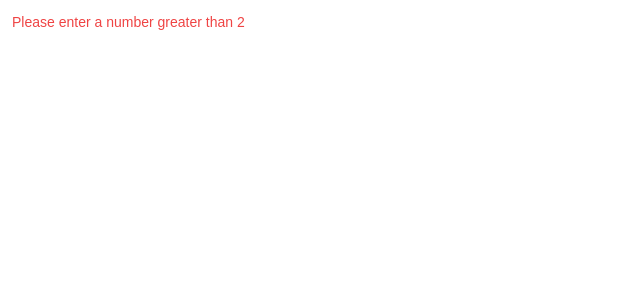
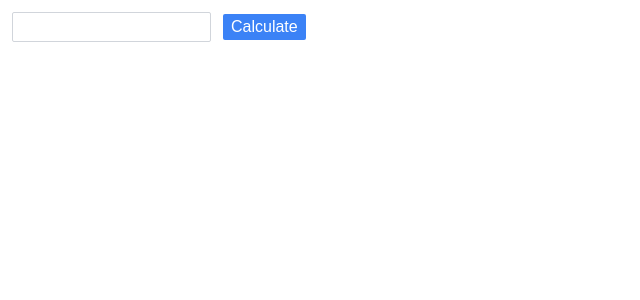
Before and after one commit to haingocvu/LearnHtml2022, a React (Create React App) app: page /fibonacci in a window 1280 px wide. Shown: the top 300 px of the page, without its empty margins (0-640 px from the left). Built offline with nearby package versions, Linux system fonts and the light colour scheme.

Commit message:
fibo normal version

```diff
--- a/src/pages/Fibonacci/Fibonacci.jsx
+++ b/src/pages/Fibonacci/Fibonacci.jsx
@@ -1,17 +1,127 @@
 import React from 'react';
+import { useForm } from 'react-hook-form';
+import { yupResolver } from '@hookform/resolvers/yup';
+import * as yup from 'yup';
+
+const ResultAlert = ({ ms, value, originalVal }) => {
+  const getSuffix = (num) => {
+    // 1st, 2nd, 3rd, 4th, etc.
+    const j = num % 10;
+    const k = num % 100;
+    switch (true) {
+      case j === 1 && k !== 11:
+        return num + 'st';
+      case j === 2 && k !== 12:
+        return num + 'nd';
+      case j === 3 && k !== 13:
+        return num + 'rd';
+      default:
+        return num + 'th';
+    }
+  };
+  return (
+    <div className="my-2 w-2/3 bg-pink-400 p-2 opacity-80">
+      <div>
+        <span>
+          Time: <span className="font-bold">{ms} ms</span>
+        </span>
+      </div>
+      <div>
+        <span>
+          <span className="font-bold">{getSuffix(originalVal)}</span> fibonacci
+          number: <span className="font-bold">{value}</span>
+        </span>
+      </div>
+    </div>
+  );
+};
+
+const Input = ({ invalid, register, name }) => {
+  return (
+    <input
+      {...register(name)}
+      type="text"
+      className={`rounded-sm border border-gray-300 px-2 py-1 focus:border-indigo-500 focus:ring-indigo-500 sm:text-sm ${
+        invalid ? 'border-red-500 bg-orange-200' : ''
+      }`}
+    />
+  );
+};
+
+const schema = yup
+  .object({
+    inputValue: yup
+      .number()
+      .typeError('must be a number')
+      .positive('must be a positive number')
+      .integer('must be an integer number')
+      .required('is required'),
+  })
+  .required();
 
 function Fibonacci() {
+  const {
+    register,
+    handleSubmit,
+    formState: { errors },
+  } = useForm({ resolver: yupResolver(schema) });
+
+  const [result, setResult] = React.useState([]);
+
   const fibonacciCal = (n) =>
-    n < 2 ? 1 : fibonacciCal(n - 1) + fibonacciCal(n - 2);
+    n < 3 ? 1 : fibonacciCal(n - 1) + fibonacciCal(n - 2);
+
+  const submitHandler = (data) => {
+    const startTime = new Date().getTime();
+    const value = fibonacciCal(+data?.inputValue);
+    const ms = new Date().getTime() - startTime;
+    setResult([
+      ...result,
+      {
+        originalVal: data?.inputValue,
+        value,
+        ms,
+      },
+    ]);
+  };
+
+  const renderResult = React.useMemo(() => {
+    const _dataReturned = [];
+    for (let i = 0; i < result.length; i++) {
+      _dataReturned.push(
+        <ResultAlert
+          value={result[i]?.value}
+          ms={result[i]?.ms}
+          originalVal={result[i]?.originalVal}
+          key={i}
+        />
+      );
+    }
+    return _dataReturned;
+  }, [result]);
+
   return (
-    <div className="m-3">
-      <div className="text-red-500 text-sm">
-        Please enter a number greater than 2
+    <form onSubmit={handleSubmit(submitHandler)}>
+      <div className="m-3">
+        <div className="text-sm text-red-500">
+          {errors?.inputValue?.message}
+        </div>
+        <div className="my-2">
+          <Input
+            name="inputValue"
+            register={register}
+            invalid={errors?.inputValue?.message}
+          />
+          <button
+            type="submit"
+            className="active:bg-blue-  ml-3 rounded-sm bg-blue-500 px-2 py-1 text-white"
+          >
+            Calculate
+          </button>
+        </div>
+        <div>{renderResult}</div>
       </div>
-      <div>
-        <input type="text" />
-      </div>
-    </div>
+    </form>
   );
 }
 
```
Also changed, not shown: package.json (+6 -1 lines), 2 other files (tests, documents, lock files or other folders).
